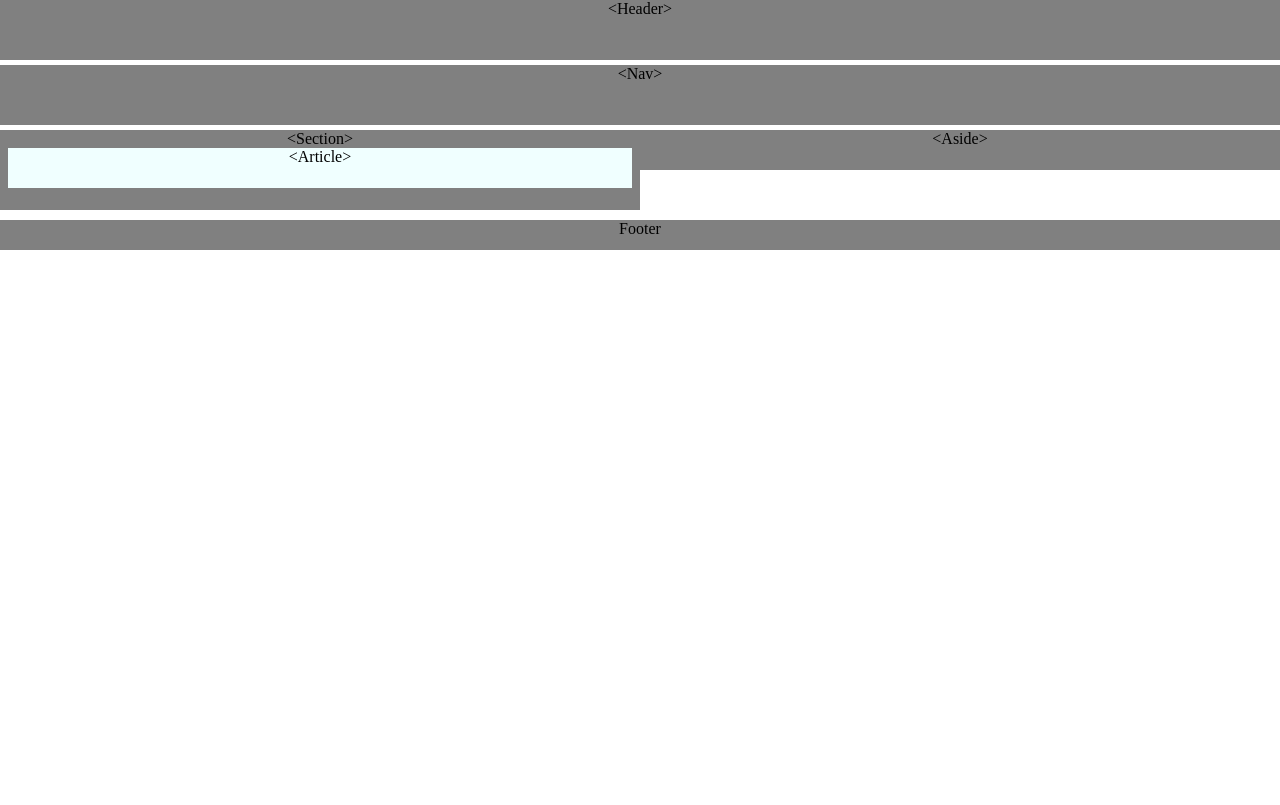
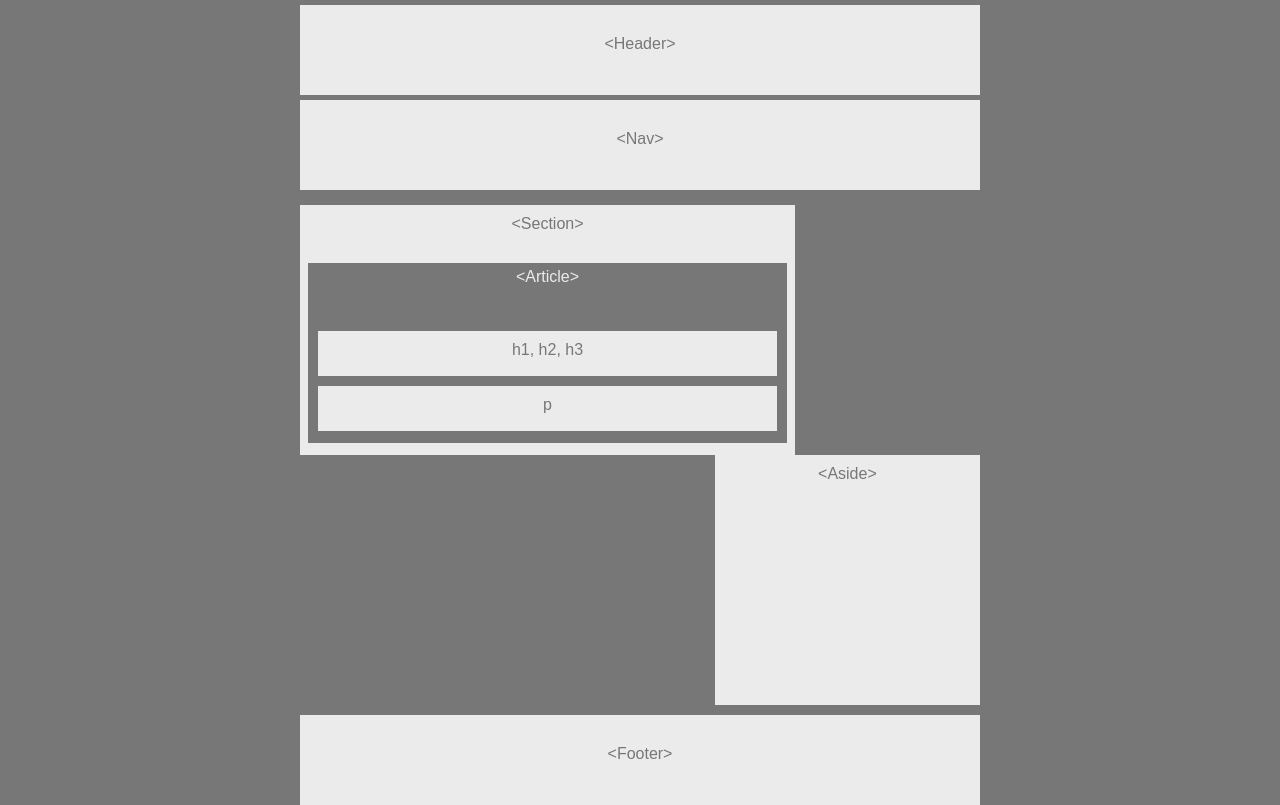
Before and after one commit to ybuchi/HW-Wireframe, a plain HTML site: page index.html in a window 1280 px wide. Drawn offline with Linux system fonts and the light colour scheme; files that its build step writes are made by us from their sources; files whose address does not match are found by name.

Commit message:
Finished version: added color and font specficiations as per homework instructions

```diff
--- a/CSS/style.css
+++ b/CSS/style.css
@@ -1,18 +1,31 @@
-
+body {
+    margin-left:300px;
+    margin-right:300px;
+    font-family: 'Arial', 'Helvetica Neue', Helvetica, sans-serif;
+    color: #777;
+    background-color: #777;
+    width: '960px';
+    font-size: '18px'
+}
 /*TOP SECTION*/
 .header {
+    padding-top:30px;
+    margin-top: 5px;
     height: 60px;
-    background-color: grey;
+    background: #ebebeb;
     margin-bottom: 5px;
 }
 
 .navigation {
-    margin-bottom: 5px;
+    padding-top:30px;
+    margin-bottom: 15px;
     height: 60px;
-    background-color: grey
+    background: #ebebeb
 }
 
 /*MID SECTION*/
+
+
 .clearfix::after {
     content:"";
     display:block;
@@ -20,33 +33,63 @@
 }
 /*SECTION WITH ARTICLE AND HEADERS*/
 #section {
-    background-color:gray;
-    height: 80px;
-    width: 50%;
+    padding-top:10px;
+    background: #ebebeb;
+    height: 240px;
+    width: 495px;
     float: left;
-    /*display: inline-block*/
+    display: inline-block
+}
+
+#article_header {
+    color: #777;
+    background: #ebebeb;
+    height: 35px;
+    margin-left: 10px;
+    margin-right: 10px;
+    margin-bottom: 10px;
+    padding-top:10px
+}
+
+p {
+    color: #777;
+    background: #ebebeb;
+    height: 35px;
+    margin-left: 10px;
+    margin-right: 10px;
+    padding-top: 10px
+
 }
 
 #article {
+
+    color:#ebebeb;
+    background: #777;
     margin-left: 8px;
     margin-right: 8px;
-    height: 40px;
-    background-color: azure;
+    margin-top:30px;
+    height: 175px;
+    padding-top: 5px
 }
 
 /*ASIDE SECTION*/
 #aside {
+    padding-top:10px;
+    background: #ebebeb;
+    height: 240px;
+    width: 39%;
+    float: right;
+    display:inline-block
+}
 
-    background-color: grey;
-    height: 40px;
-    width: 50%;
-    float: right;
-    /*display:inline-block*/
+#article_text {
+    margin-top: 45px
 }
 
 /*FOOTER*/
 .footer{
-    background-color: gray;
-    height: 30px;
+    padding-top: 30px;
+    background-color: #ebebeb;
+    height: 60px;
     margin-top: 10px
 }
--- a/index.html
+++ b/index.html
@@ -18,25 +18,27 @@
         <nav class="navigation" style="text-align:center">&lt;Nav&gt;</nav>
 
         <!--This is the section where you need to add the article -->
-    <div class="middelsection">
-
         <div class="clearfix">
             <section id="section" style="text-align:center">
-                &lt;Section&gt;
+                <h2>&lt;Section&gt;</h2>
                 <article id="article" style="text-align: center">
                     &lt;Article&gt;
+                    <div id="article_text">
+                        <header id="article_header">
+                            <h1>h1, h2, h3</h1>
+                        </header>
+                            <p>p</p>
+                    </div>
                 </article>
             </section>
 
             <aside id="aside" style="text-align:center">
-                    &lt;Aside&gt;
-                </aside>
+                <h2>&lt;Aside&gt;</h2>
+            </aside>
         </div>
-
-    </div>
-
+        <!--FOOTER-->
         <footer class="footer" style="text-align:center">
-            Footer
+            &lt;Footer&gt;
         </footer>
     </body>
 
```
